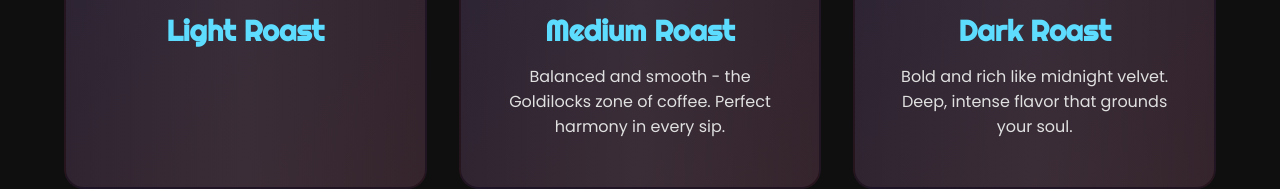
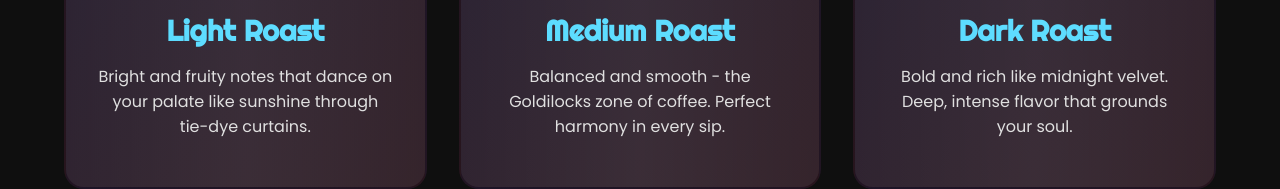
Before and after one commit to avieav/sunspillcoffeeco, a plain HTML site: page index.html in a window 1280 px wide. Shown: the part 1148-1337 px from the top of the page. Drawn offline with Linux system fonts and the light colour scheme.

Commit message:
Add description for Light Roast product

```diff
--- a/index.html
+++ b/index.html
@@ -577,6 +577,8 @@
         <article class="product-card">
             <div class="product-icon">☀️</div>
             <h3>Light Roast</h3>
+            <p>Bright and fruity notes that dance on your palate like sunshine through tie-dye curtains.</p>
+
         </article>
 
         <article class="product-card">
```
